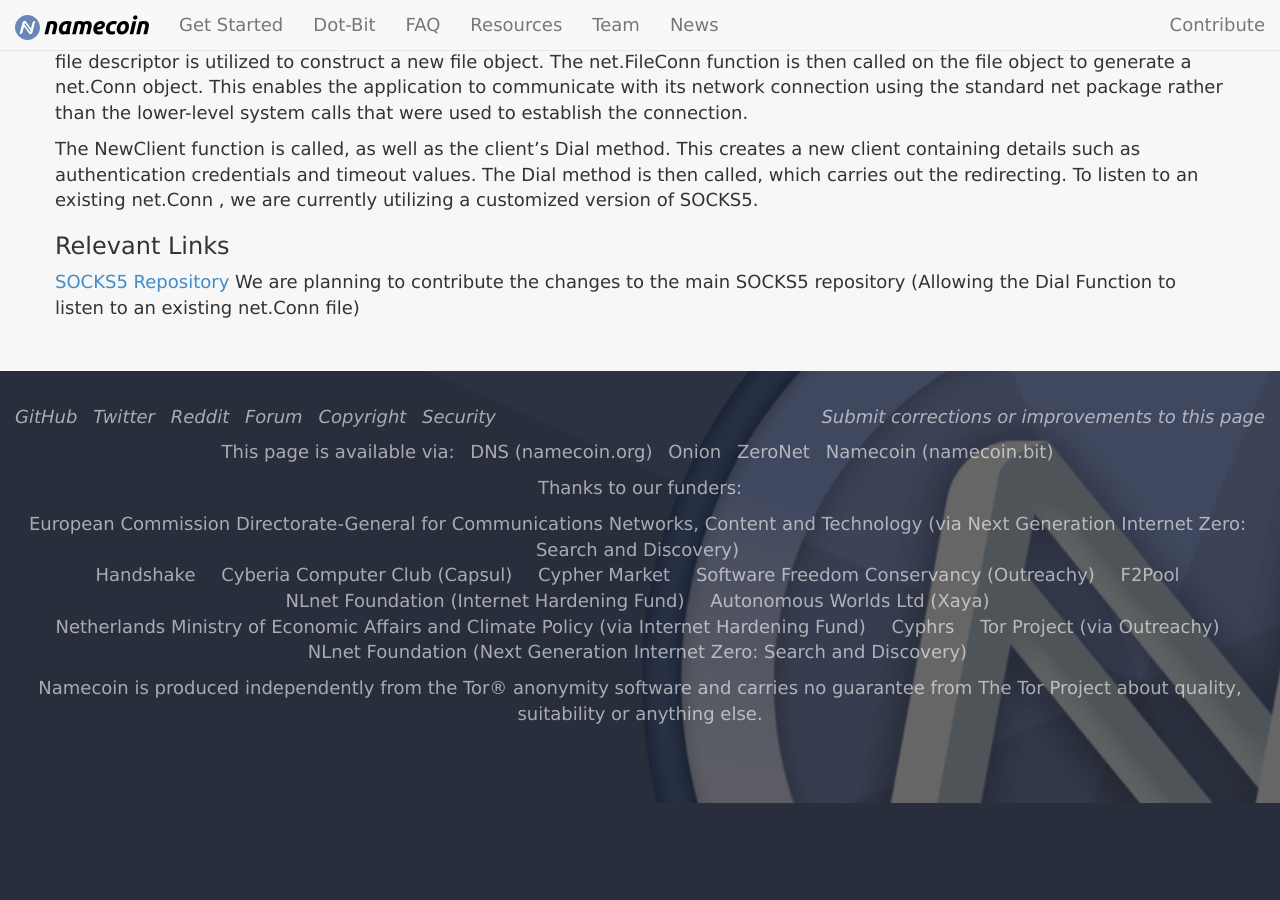
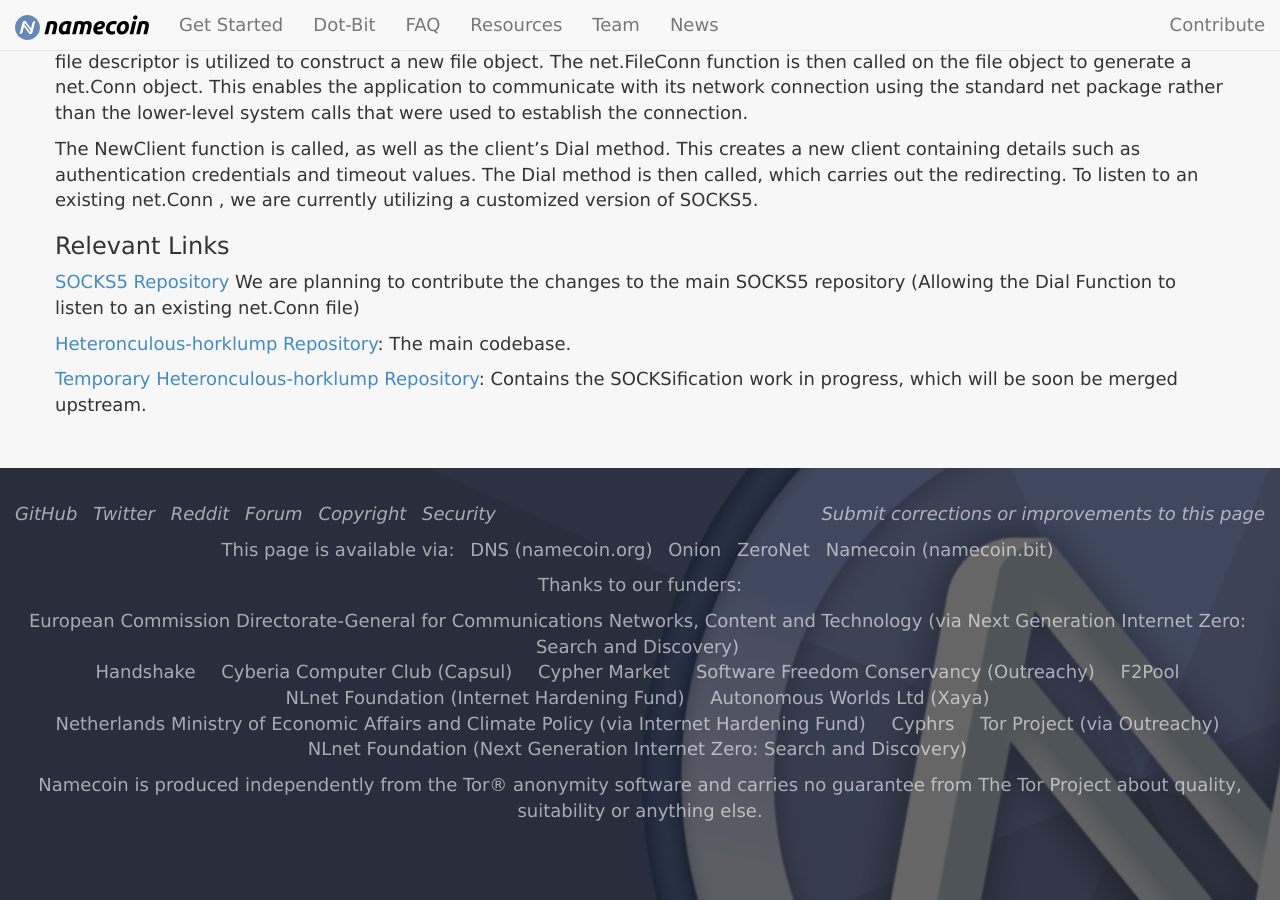
Before and after one commit to JeremyRand/namecoin.org, a Jekyll site: the page built from _posts/2023-02-19-SOCKSification-Outreachy-Internship.md, in a window 1280 px wide and 900 px high, scrolled down 1272 px. Built offline with Jekyll 4.4.1, drawn with Linux system fonts in a browser that asks for light colours; before the commit the page ends 2075 px from its top, so only the background shows below that.

Commit message:
Implementing the codebase fixes

```diff
--- a/_posts/2023-02-19-SOCKSification-Outreachy-Internship.md
+++ b/_posts/2023-02-19-SOCKSification-Outreachy-Internship.md
@@ -28,3 +28,7 @@ The NewClient function is called, as well as the client's Dial method. This crea
 ### Relevant Links
 
 [SOCKS5 Repository](https://github.com/txthinking/socks5) We are planning to contribute the changes to the main SOCKS5 repository (Allowing the Dial Function to listen to an existing net.Conn file)
+
+[Heteronculous-horklump Repository](https://github.com/namecoin/heteronculous-horklump): The main codebase.
+
+[Temporary Heteronculous-horklump Repository](https://github.com/robertmin1/heteronculous-horklump): Contains the SOCKSification work in progress, which will be soon be merged upstream.
```
